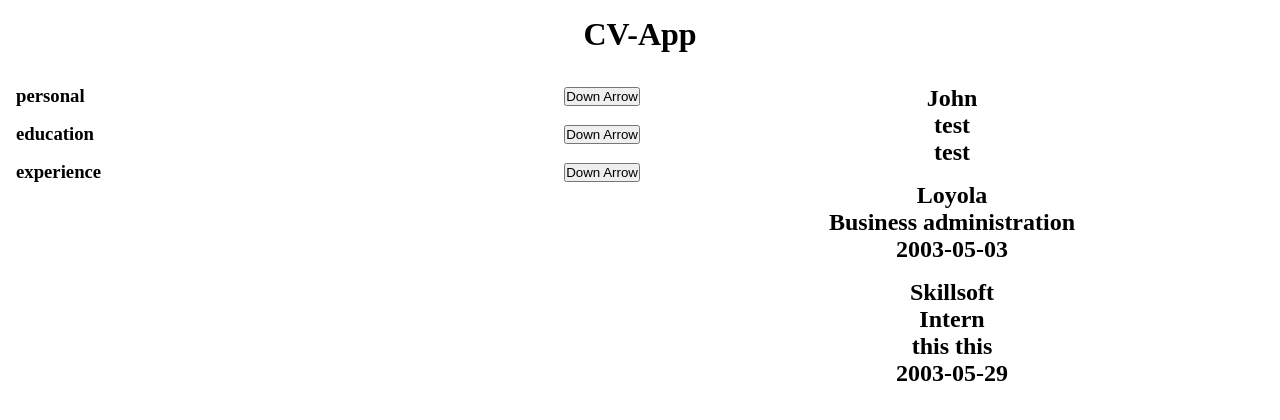
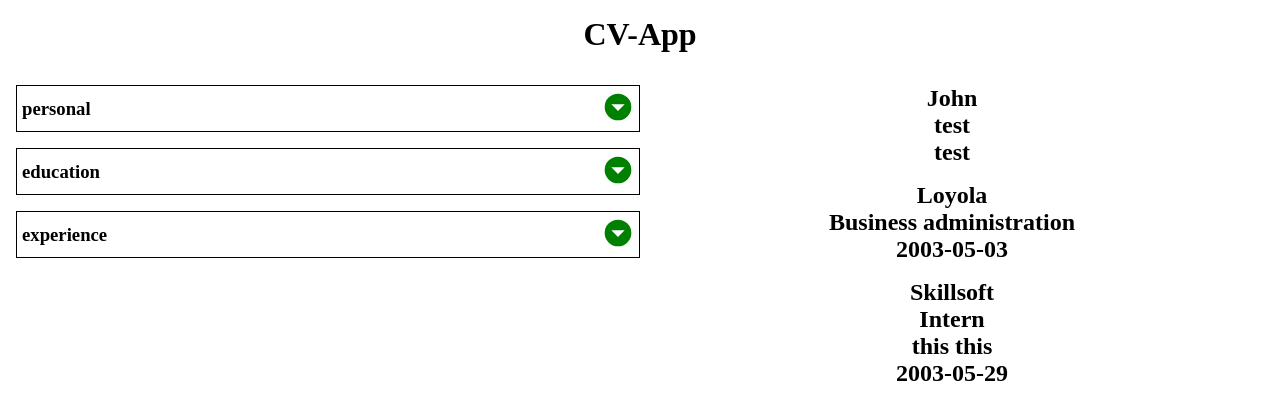
Before and after one commit to Baguirre03/cv-app, a React (Vite) app: page / in a window 1280 px wide. Shown: the top 420 px of the page. Built offline with nearby package versions, Linux system fonts and the light colour scheme.

Commit message:
working drop-down

```diff
--- a/src/dropDown.jsx
+++ b/src/dropDown.jsx
@@ -29,7 +29,14 @@ export default function Dropdown({
       <div className="top">
         <h3>{section}</h3>
         <button onClick={handleDrop} className="collapse">
-          Arrow-two
+          <svg
+            className="arrow-up"
+            xmlns="http://www.w3.org/2000/svg"
+            viewBox="0 0 24 24"
+          >
+            <title>arrow-down-drop-circle</title>
+            <path d="M12,2A10,10 0 0,1 22,12A10,10 0 0,1 12,22A10,10 0 0,1 2,12A10,10 0 0,1 12,2M7,10L12,15L17,10H7Z" />
+          </svg>
         </button>
       </div>
       <div className="form-display">
@@ -40,7 +47,16 @@ export default function Dropdown({
   ) : (
     <div className="drop-down">
       <h3>{section}</h3>
-      <button onClick={handleDrop}>Down Arrow</button>
+      <button className="collapse" onClick={handleDrop}>
+        <svg
+          className="drop-down-svg"
+          xmlns="http://www.w3.org/2000/svg"
+          viewBox="0 0 24 24"
+        >
+          <title>arrow-down-drop-circle</title>
+          <path d="M12,2A10,10 0 0,1 22,12A10,10 0 0,1 12,22A10,10 0 0,1 2,12A10,10 0 0,1 12,2M7,10L12,15L17,10H7Z" />
+        </svg>
+      </button>
     </div>
   );
 }
--- a/src/style.css
+++ b/src/style.css
@@ -35,7 +35,6 @@
 section {
     display: flex;
     flex-direction: column;
-    width: 100%;
     align-items: center;
     justify-content: center;
 }
@@ -46,23 +45,42 @@ form {
 }
 
 .drop-down {
+    min-width: 40%;
     display: flex;
-    width: 100%;
     align-items: center;
     justify-content: space-between;
+    border: 1px solid black;
+    padding: 5px;
+
+}
+
+.drop-down-svg {
+    width: 4vh;
+    fill: green;
+    animation: rotate 1s ease-in-out reverse;
+    transform: rotate(0deg);
 }
 
 .shown-form {
     display: flex;
     flex-direction: column;
+    min-width: 40%;
     border: 1px solid black;
     padding: 5px;
 }
 
+.arrow-up {
+    width: 4vh;
+    fill: red;
+    animation: rotate 1s ease-in-out;
+    transform: rotate(180deg);
+}
+
 .form-display {
     transform-origin: top;
-    animation: dropdown .5s
+    animation: dropdown 500ms ease-in-out;
 }
+
 
 .top {
     display: flex;
@@ -72,6 +90,8 @@ form {
 .collapse {
     width: max-content;
     align-self: flex-end;
+    background: none;
+    border: none;
 }
 
 @keyframes dropdown {
@@ -83,3 +103,14 @@ form {
         transform: scaleY(1);
       }
 }
+
+@keyframes rotate {
+    0% {
+        transform: rotate(0deg);
+        fill: green;
+    }
+    100% {
+        transform: rotate(180deg);
+        fill: red;
+    }
+}
```
Also changed, not shown: src/imgs/drop.svg (added).
